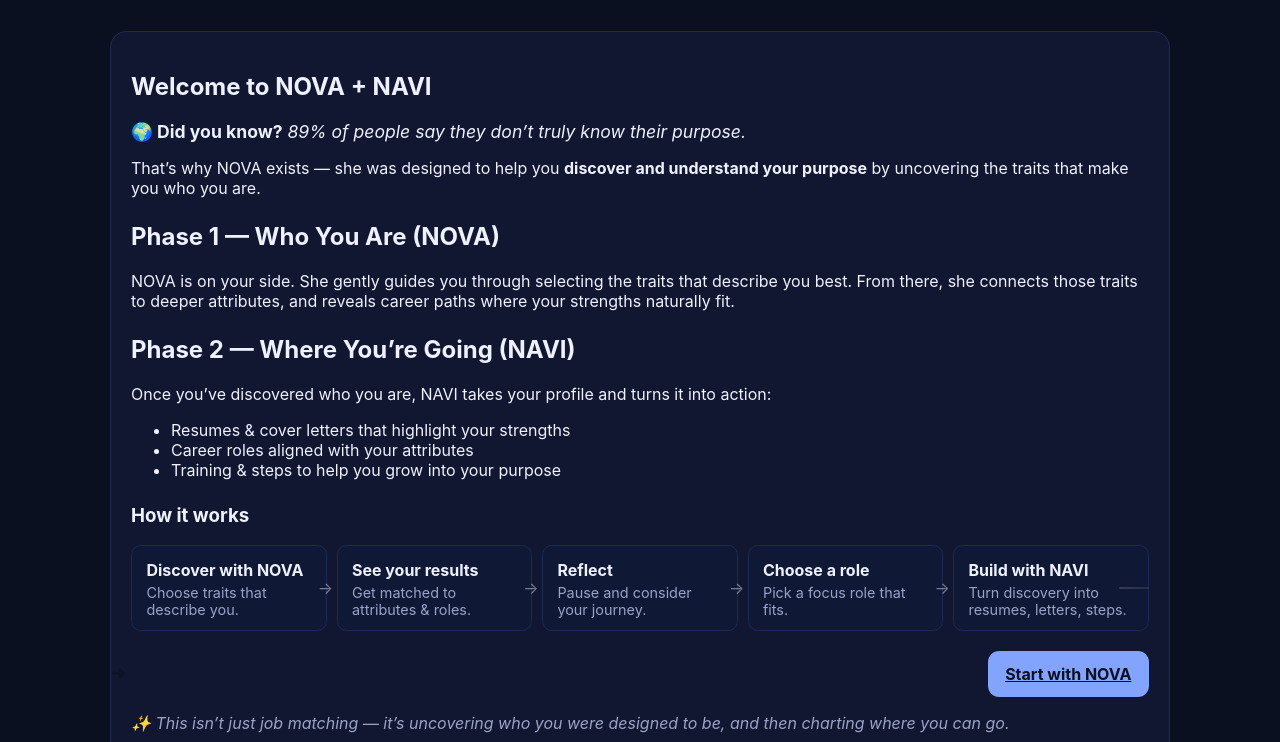
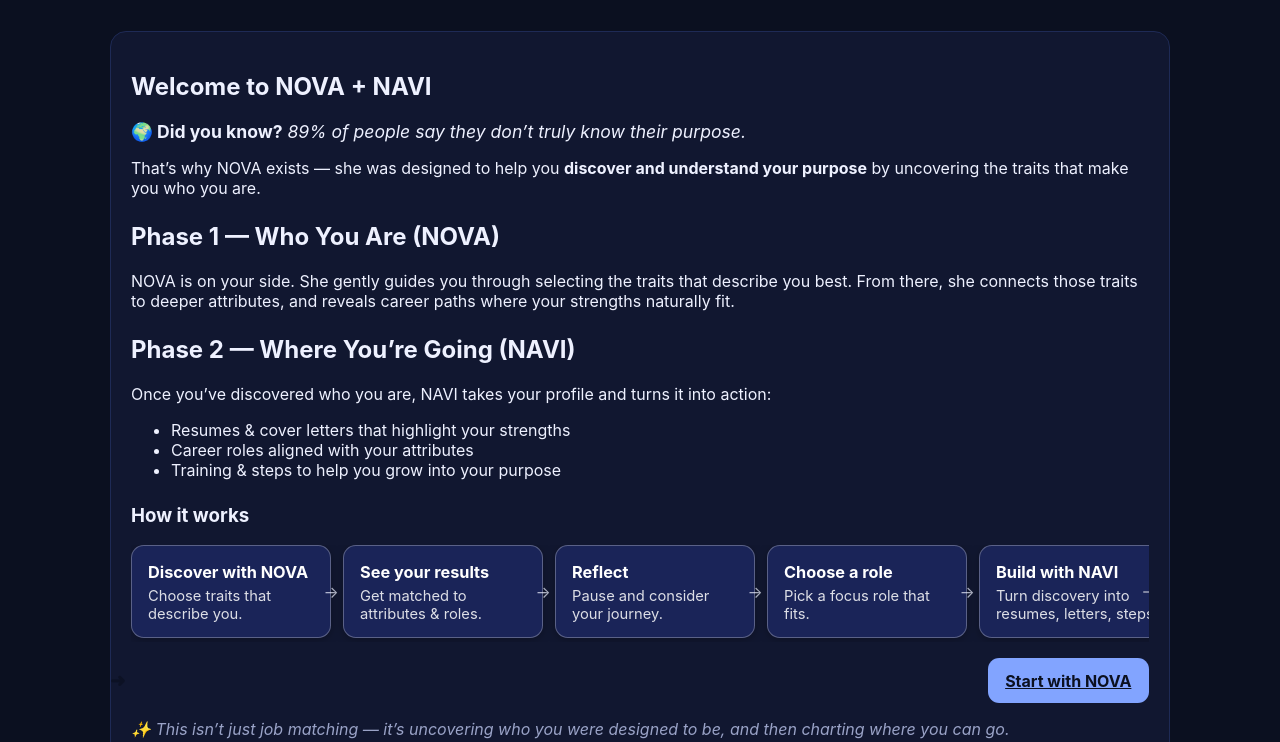
Before and after one commit to Lean4me2025/NovaNavi_Integrated_092225, a plain HTML site: page index.html in a window 1280 px wide. Shown: the part 58-800 px from the top of the page. Drawn offline with Linux system fonts and the light colour scheme; a script that the page names is missing.

Commit message:
Add files via upload

```diff
--- a/index.html
+++ b/index.html
@@ -78,10 +78,7 @@
 <p class="closing">
 ✨ This isn’t just job matching — it’s uncovering who you were designed to be, and then charting where you can go.</p>
 
-      <div class="actions">
-        <a class="btn primary" href="#/nova">Start with NOVA</a>
-      </div>
-    </section>
+      </section>
   </main>
 
   <footer class="site-footer">
--- a/styles.css
+++ b/styles.css
@@ -113,3 +113,36 @@ html,body{margin:0;padding:0;background:var(--bg);color:var(--ink);font-family:I
   .steps-cta{justify-content:center}
   .steps-cta .btn.primary::before{display:none}
 }
+
+
+
+/* --- Patch 009c: brighter welcome steps & cleaner CTA --- */
+.steps-row{display:flex;gap:.75rem;flex-wrap:nowrap;overflow-x:auto;padding-bottom:.25rem}
+.step-box{
+  flex:1;min-width:200px;
+  background:#1a2458;
+  border:1px solid rgba(255,255,255,.28);
+  border-radius:.8rem;
+  padding:.85rem 1rem;
+  position:relative;
+  color:#eef1ff;
+  box-shadow:0 2px 10px rgba(0,0,0,.25);
+  transition:transform .12s ease, box-shadow .12s ease, border-color .12s ease, background .12s ease;
+}
+.step-box h4{margin:.1rem 0 .35rem;font-size:1.02rem;color:#ffffff}
+.step-box p{margin:0;color:rgba(255,255,255,.85);font-size:.92rem}
+.step-box::after{content:"→";position:absolute;right:-.55rem;top:50%;transform:translateY(-50%);opacity:.7}
+.steps-row .step-box:last-child::after{content:""}
+.step-box:hover{transform:translateY(-3px);box-shadow:0 6px 18px rgba(0,0,0,.35);border-color:var(--accent);background:#212d71}
+.steps-cta{display:flex;justify-content:flex-end;margin-top:.75rem;position:relative}
+.steps-cta .btn.primary{margin-left:.25rem}
+/* connector from last step to CTA */
+.step-box.last-step::after{content:""; position:absolute; right:-1.2rem; top:50%; transform:translateY(-50%);
+  width:54px; height:2px; background:linear-gradient(to right, rgba(255,255,255,.65), rgba(255,255,255,.15)); border-radius:2px}
+.steps-cta .btn.primary::before{content:"➜"; position:absolute; right:calc(100% + .35rem); top:50%; transform:translateY(-55%); opacity:.7; font-size:1.15rem}
+@media (max-width: 820px){
+  .step-box::after{display:none}
+  .step-box.last-step::after{display:none}
+  .steps-cta{justify-content:center}
+  .steps-cta .btn.primary::before{display:none}
+}
```
